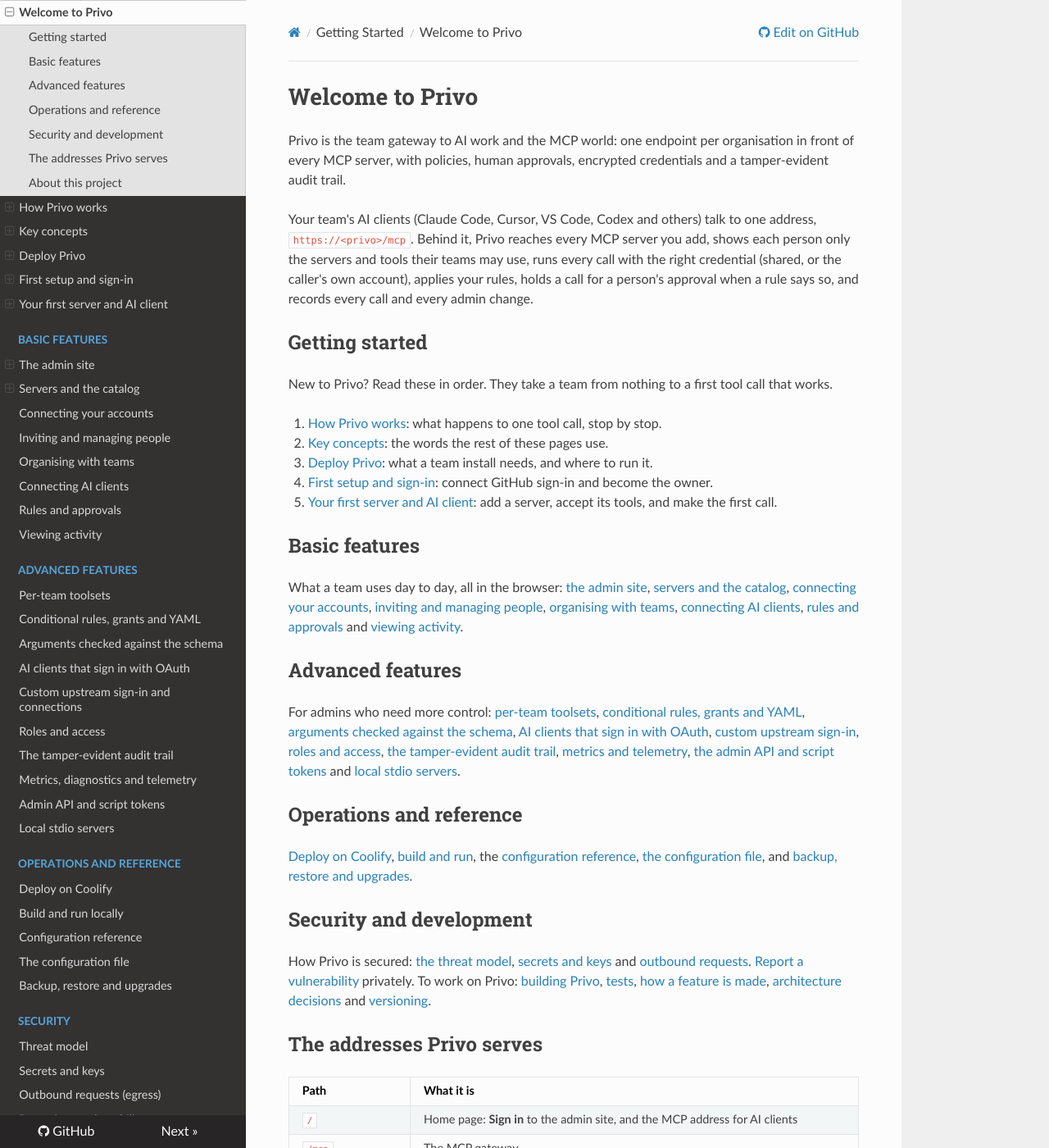
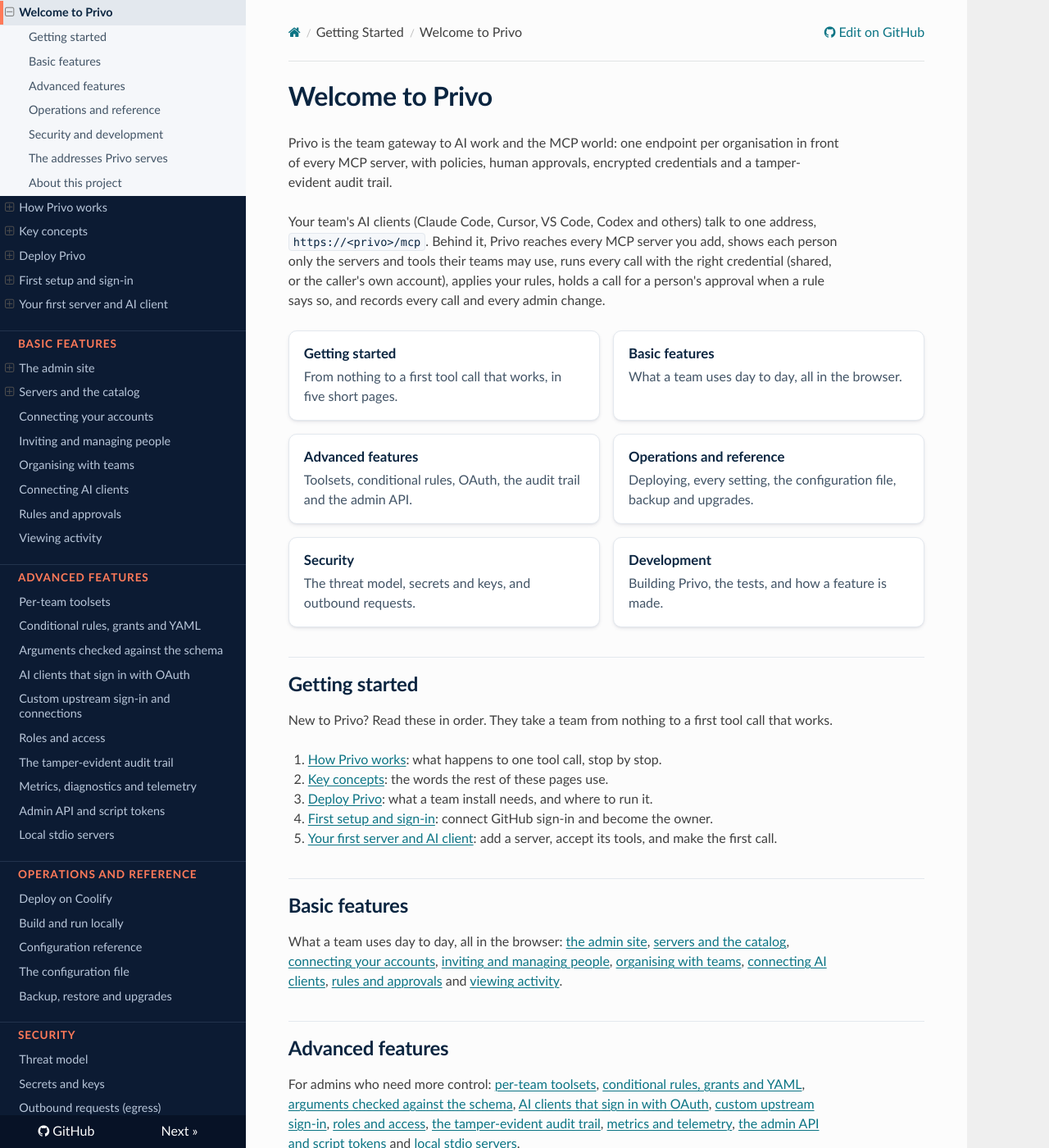
Before and after one commit to talk2sohail/privoclub, an MkDocs documentation site: the page built from docs/site/index.md, in a window 1280 px wide and 1400 px high. Shown: the whole window at 82% size. Built offline with MkDocs 1.6.1, drawn with Linux system fonts in a browser that asks for light colours.

Commit message:
docs: Privo's look on the readthedocs theme (phase 5 of #59)
- privo.css: Privo's colours on the built-in theme; a menu that scans
  (coral section names with a rule above, the current page marked with a
  coral bar and dark text); a readable measure for running text, and more
  room for tables and code; headings with spacing; links underlined in
  running text; dark code blocks that scroll inside themselves; note and
  warning boxes with a coloured edge; tables that wrap and align to the
  top, with code kept whole; focus rings for the keyboard.
- Accessibility: five theme defaults failed WCAG AA contrast (links 4.2:1,
  inline code 3.8:1, note and warning titles 2.4:1 and 1.8:1, the current
  section's links 3.1:1). Each now passes, at 5.3:1 or more.
- The welcome page's six sections as cards, from a Markdown list inside
  <div class="privo-cards" markdown> (md_in_html, part of Python-Markdown):
  the strict build still checks the links, and without the stylesheet, or
  on GitHub, it is a plain list.
- Content-Security-Policy: the policy has no 'unsafe-inline', but the theme
  colours its bottom bar's links with an inline style, and the tables
  extension aligned columns with one, so pages logged violations. Tables
  now align with align="...", and the post-build step removes the theme's
  one style attribute (privo.css gives the same colour) and fails the build
  on any other inline style or <style> element.

Checked on the built image (Caddy, with the production headers): no CSP
violation, no third-party request, search works; at 390 px wide, ten
pages show no sideways scrolling.

Builds on #77 (merge it first). Closes #64. Part of #59.

Co-Authored-By: Claude Opus 5.5 <noreply@anthropic.com>

```diff
--- a/docs/site/index.md
+++ b/docs/site/index.md
@@ -10,6 +10,34 @@ server you add, shows each person only the servers and tools their teams may
 use, runs every call with the right credential (shared, or the caller's own
 account), applies your rules, holds a call for a person's approval when a rule
 says so, and records every call and every admin change.
+
+<div class="privo-cards" markdown>
+
+- [Getting started](getting-started/how-it-works.md)
+
+    From nothing to a first tool call that works, in five short pages.
+
+- [Basic features](basics/admin-site.md)
+
+    What a team uses day to day, all in the browser.
+
+- [Advanced features](advanced/toolsets.md)
+
+    Toolsets, conditional rules, OAuth, the audit trail and the admin API.
+
+- [Operations and reference](installation/coolify.md)
+
+    Deploying, every setting, the configuration file, backup and upgrades.
+
+- [Security](security/threat-model.md)
+
+    The threat model, secrets and keys, and outbound requests.
+
+- [Development](development/building.md)
+
+    Building Privo, the tests, and how a feature is made.
+
+</div>
 
 ## Getting started
 
--- a/docs/site/theme/privo.css
+++ b/docs/site/theme/privo.css
@@ -1,17 +1,339 @@
-/* Small overrides of the readthedocs theme (mkdocs.yml, extra_css). */
+/*
+ * Privo's look on MkDocs' built-in readthedocs theme (mkdocs.yml, extra_css).
+ *
+ * This file is the whole of it: no plugin, no theme package, nothing loaded
+ * from another site. The Content-Security-Policy (docs/Caddyfile) allows
+ * styles from this site only, so nothing here may depend on inline styles.
+ * Colours come from the landing page (site/public/styles.css). Every pair of
+ * text and background below passes WCAG AA (4.5:1, and 3:1 for focus rings);
+ * several of the theme's own defaults did not.
+ */
+
+:root {
+  --privo-navy: #0a2540;
+  --privo-ink: #0c1b33;
+  --privo-ink-2: #12264a;
+  --privo-ink-3: #071226;
+  --privo-ink-text: #b8c6d9;
+  --privo-coral: #ff7a59;
+  --privo-sun: #ffc145;
+  --privo-link: #0b7484;        /* 5.3:1 on the page; the theme's #2980b9 was 4.2:1 */
+  --privo-link-hover: #c4421f;
+  --privo-text-2: #425466;
+  --privo-tint: #f5f7fa;
+  --privo-line: #e3e8ee;
+  --privo-line-2: #d5dbe1;
+  --privo-code: #e6edf5;
+}
+
+/* ---------- Sidebar, its header, and the top bar on phones ---------- */
+
+.wy-nav-side {
+  background: var(--privo-ink);
+}
 .wy-side-nav-search,
 .wy-nav-top {
-  background-color: #1f2a44;
+  background-color: var(--privo-navy);
 }
 .wy-side-nav-search > a,
 .wy-nav-top a {
   color: #ffffff;
 }
+.wy-side-nav-search input[type="text"] {
+  border-color: var(--privo-ink-2);
+}
+.wy-menu-vertical a {
+  color: var(--privo-ink-text);
+}
+.wy-menu-vertical a:hover {
+  background-color: var(--privo-ink-2);
+  color: #ffffff;
+}
+
+/* The six section names: a coral label with a rule above, so they scan. */
+.wy-menu-vertical p.caption {
+  color: var(--privo-coral);
+  letter-spacing: 0.06em;
+  margin-top: 16px;
+  border-top: 1px solid rgba(148, 177, 214, 0.16);
+}
+
+/* The page you are on: a coral bar and dark text (the theme's grey links on
+   light grey were 3.1:1). */
+.wy-menu-vertical li.current {
+  background: var(--privo-tint);
+}
+.wy-menu-vertical li.current a {
+  color: var(--privo-text-2);
+  border-right: 0;
+}
+.wy-menu-vertical li.current a:hover {
+  background: var(--privo-line);
+  color: var(--privo-navy);
+}
+.wy-menu-vertical li.toctree-l1.current > a {
+  color: var(--privo-navy);
+  font-weight: 700;
+  border-top: 1px solid var(--privo-line);
+  border-bottom: 1px solid var(--privo-line);
+  box-shadow: inset 4px 0 0 var(--privo-coral);
+}
+.wy-menu-vertical li.toctree-l2.current > a,
+.wy-menu-vertical li.toctree-l2.current li.toctree-l3 > a {
+  background: var(--privo-line);
+  color: var(--privo-navy);
+}
+
+/* The bar at the foot of the sidebar: GitHub, Previous, Next. The theme
+   colours these links with an inline style, which the policy refuses;
+   docs/externalize_inline_scripts.py removes it and this rule replaces it. */
+.rst-versions,
+.rst-versions .rst-current-version {
+  background: var(--privo-ink-3);
+}
+.rst-versions a,
+.rst-versions .rst-current-version a {
+  color: #fcfcfc;
+}
+
+/* ---------- Content ---------- */
+
+/* Room for tables and code; running text keeps a readable measure. */
+.wy-nav-content {
+  max-width: 880px;
+}
+.rst-content .section > p,
+.rst-content .section > ul,
+.rst-content .section > ol,
+.rst-content .section > .admonition {
+  max-width: 42rem;
+}
+
+.rst-content h1,
+.rst-content h2,
+.rst-content h3,
+.rst-content h4 {
+  color: var(--privo-navy);
+  font-family: Lato, proxima-nova, "Helvetica Neue", Arial, sans-serif;
+  letter-spacing: -0.01em;
+}
+.rst-content h1 {
+  font-size: 2rem;
+  line-height: 1.25;
+}
+.rst-content h2 {
+  font-size: 1.5rem;
+  margin-top: 2.25rem;
+  margin-bottom: 16px;
+  padding-top: 1.25rem;
+  border-top: 1px solid var(--privo-line);
+}
+.rst-content h3 {
+  font-size: 1.2rem;
+  margin-top: 1.75rem;
+  margin-bottom: 12px;
+}
+
+.rst-content a,
+.rst-content a:visited {
+  color: var(--privo-link);
+}
+.rst-content a:hover {
+  color: var(--privo-link-hover);
+}
+/* A link in running text is underlined, so colour is never the only sign
+   of it (WCAG 1.4.1): against body text the link colour is under 3:1. */
+.rst-content .section p a,
+.rst-content .section li a,
+.rst-content .section td a {
+  text-decoration: underline;
+  text-decoration-thickness: 1px;
+  text-underline-offset: 0.15em;
+}
+
+/* Inline code: dark on a light tint (the theme's red was 3.8:1). */
+.rst-content code {
+  color: var(--privo-navy);
+  background: var(--privo-tint);
+  border: 1px solid var(--privo-line);
+  border-radius: 4px;
+  font-size: 85%;
+}
+.rst-content a code {
+  color: inherit;
+}
+
+/* Code blocks: dark, like the landing page, and scrolling inside the block
+   instead of widening the page on a phone. */
+.rst-content pre {
+  background: var(--privo-ink);
+  border: 1px solid var(--privo-ink-2);
+  border-radius: 8px;
+  margin: 0 0 24px;
+  overflow-x: auto;
+}
+.rst-content pre code {
+  background: transparent;
+  border: 0;
+  border-radius: 0;
+  color: var(--privo-code);
+  font-size: 13px;
+  line-height: 1.55;
+  padding: 14px 16px;
+}
+
+/* !!! note and !!! warning: a coloured edge and dark titles (the theme's
+   white titles were 2.4:1 and 1.8:1). */
+.rst-content .admonition {
+  background: var(--privo-tint);
+  border-left: 4px solid var(--privo-line-2);
+  border-radius: 0 8px 8px 0;
+  padding: 12px 16px;
+}
+.rst-content .admonition-title {
+  background: transparent;
+  color: var(--privo-navy);
+  margin: 0 0 6px;
+  padding: 0;
+}
+.rst-content .note {
+  background: #e2f6f8;
+  border-left-color: var(--privo-link);
+}
+.rst-content .note .admonition-title {
+  background: transparent;
+  color: #0a5f6c;
+}
+.rst-content .warning {
+  background: #fff0eb;
+  border-left-color: var(--privo-link-hover);
+}
+.rst-content .warning .admonition-title {
+  background: transparent;
+  color: #a3361a;
+}
+
+/* Tables: cells wrap and align to the top. A table still too wide for a
+   phone scrolls inside its own frame (.wy-table-responsive), never the page;
+   code in a cell wraps at spaces only, never mid-word (the theme's
+   break-word would let Chrome squeeze the column and split a path). */
+.rst-content table td code,
+.rst-content table th code {
+  overflow-wrap: normal;
+  word-wrap: normal;
+}
+.rst-content table.docutils {
+  border-color: var(--privo-line);
+}
 .rst-content table.docutils td,
-.rst-content table td {
+.rst-content table.docutils th {
+  border-color: var(--privo-line);
+  padding: 8px 12px;
+  vertical-align: top;
   white-space: normal;
+}
+.rst-content table.docutils thead th {
+  background: var(--privo-tint);
+  color: var(--privo-navy);
+  border-bottom: 2px solid var(--privo-line-2);
+  white-space: normal;
+}
+.rst-content table.docutils:not(.field-list) tr:nth-child(2n-1) td {
+  background-color: #f7f9fb;
 }
 .wy-table-responsive table td,
 .wy-table-responsive table th {
   white-space: normal;
 }
+/* Column alignment comes as align="…" (mkdocs.yml, tables), not a style. */
+.rst-content table [align="center"] {
+  text-align: center;
+}
+.rst-content table [align="right"] {
+  text-align: right;
+}
+
+/* ---------- Keyboard focus ---------- */
+
+.rst-content a:focus-visible,
+.rst-content button:focus-visible,
+.rst-content input:focus-visible,
+.wy-breadcrumbs a:focus-visible,
+.rst-footer-buttons .btn:focus-visible {
+  outline: 3px solid var(--privo-link);
+  outline-offset: 2px;
+  border-radius: 2px;
+}
+.wy-nav-side a:focus-visible,
+.wy-side-nav-search input:focus-visible,
+.rst-versions a:focus-visible,
+.wy-nav-top a:focus-visible {
+  outline: 3px solid var(--privo-sun);
+  outline-offset: -3px;
+}
+
+/* ---------- The welcome page's cards ---------- */
+
+/* index.md wraps a list of the six sections in <div class="privo-cards">.
+   Without this file, or on GitHub, it is a plain list of links. */
+.rst-content .section .privo-cards ul {
+  display: grid;
+  grid-template-columns: repeat(2, minmax(0, 1fr));
+  gap: 16px;
+  margin: 8px 0 32px;
+  padding: 0;
+  max-width: none;
+  list-style: none;
+}
+.rst-content .section .privo-cards ul li {
+  position: relative;
+  margin: 0;
+  padding: 16px 18px;
+  list-style: none;
+  background: #ffffff;
+  border: 1px solid var(--privo-line);
+  border-radius: 10px;
+  box-shadow: 0 2px 5px -1px rgba(50, 50, 93, 0.12), 0 1px 3px -1px rgba(0, 0, 0, 0.08);
+  transition: border-color 0.15s ease, box-shadow 0.15s ease;
+}
+.rst-content .section .privo-cards ul li:hover {
+  border-color: var(--privo-link);
+  box-shadow: 0 13px 27px -5px rgba(50, 50, 93, 0.16), 0 8px 16px -8px rgba(0, 0, 0, 0.16);
+}
+.rst-content .section .privo-cards ul li:focus-within {
+  outline: 3px solid var(--privo-link);
+  outline-offset: 2px;
+}
+.rst-content .section .privo-cards ul li > p {
+  margin: 0;
+  color: var(--privo-text-2);
+}
+.rst-content .section .privo-cards ul li > p:first-child {
+  margin-bottom: 4px;
+}
+.rst-content .section .privo-cards ul li a {
+  color: var(--privo-navy);
+  font-size: 1.05rem;
+  font-weight: 700;
+  text-decoration: none;
+}
+/* The whole card follows its one link; the card shows the focus ring. */
+.rst-content .section .privo-cards ul li a::after {
+  content: "";
+  position: absolute;
+  inset: 0;
+  border-radius: 10px;
+}
+.rst-content .section .privo-cards ul li a:focus-visible {
+  outline: none;
+}
+@media (max-width: 640px) {
+  .rst-content .section .privo-cards ul {
+    grid-template-columns: minmax(0, 1fr);
+  }
+}
+@media (prefers-reduced-motion: reduce) {
+  .rst-content .section .privo-cards ul li {
+    transition: none;
+  }
+}
--- a/mkdocs.yml
+++ b/mkdocs.yml
@@ -38,8 +38,10 @@ markdown_extensions:
   - admonition               # !!! note and !!! warning boxes
   - toc:
       permalink: true        # a link anchor on every heading
-  - tables
+  - tables:
+      use_align_attribute: true  # align="center", not a style="..." the policy refuses
   - fenced_code
+  - md_in_html               # Markdown inside <div class="..." markdown>: the welcome page's cards
 
 nav:
   - Getting Started:
```
Also changed, not shown: docs/documentation-site.md (+3 -1 lines), docs/externalize_inline_scripts.py (+25 -8 lines), docs/todo.md (+8 -0 lines), 2 other files.
